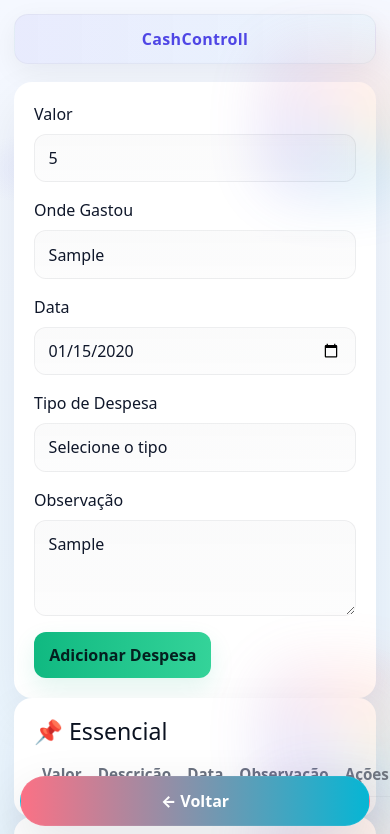
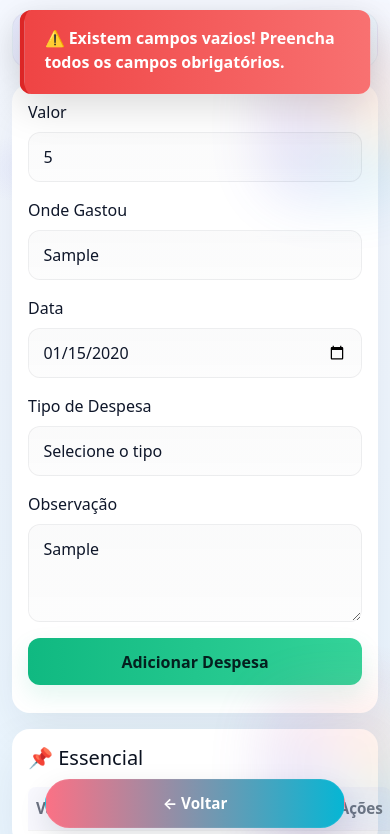
Before and after one commit to DuduDev7/CashControll, a plain HTML site: page expenses.html in a window 390 px wide. Both pictures are taken after typing "5", "Sample", "2020-01-15", "Sample" into the empty fields and a click on the button "Adicionar Despesa". Shown: the top 834 px of the page. Drawn offline with nearby package versions, Linux system fonts and the light colour scheme.

Commit message:
UPDATE - css basico

```diff
--- a/css/style.css
+++ b/css/style.css
@@ -1,13 +1,10 @@
-/* Novo tema - inspirado na imagem: mais claro, vibrante e responsivo.
-   Apenas CSS — mantém os botões .back-btn já existentes nos HTML. */
-
 :root{
-  --bg-a: #f5f8ff;        /* off-white paper */
-  --bg-b: #eaf6ff;        /* soft blue */
-  --accent-1: #4f46e5;    /* indigo */
-  --accent-2: #06b6d4;    /* teal */
-  --accent-3: #fb7185;    /* rose */
-  --accent-4: #f59e0b;    /* amber */
+  --bg-a: #f5f8ff;
+  --bg-b: #eaf6ff;
+  --accent-1: #4f46e5;
+  --accent-2: #06b6d4;
+  --accent-3: #fb7185;
+  --accent-4: #f59e0b;
   --card-bg: #ffffff;
   --muted: #6b7280;
   --radius: 18px;
@@ -17,11 +14,9 @@
   font-family: Inter, "Segoe UI", Roboto, "Helvetica Neue", Arial, sans-serif;
 }
 
-/* Reset / base */
 *{box-sizing:border-box}
-html,body{height:100%}
+html,body{height:100%; margin: 0; padding: 0;}
 body{
-  margin:0;
   padding:28px;
   background:
     radial-gradient(600px 300px at 10% 20%, rgba(79,70,229,0.06), transparent 12%),
@@ -29,47 +24,47 @@
     linear-gradient(180deg, var(--bg-a) 0%, var(--bg-b) 100%);
   -webkit-font-smoothing:antialiased;
   color: #0f172a;
-  -webkit-font-smoothing:antialiased;
 }
 
 /* Header */
 header{
-  position:relative; /* allow absolute back button inside header on desktop */
+  position:relative;
   display:flex;
   align-items:center;
   justify-content:center;
   gap:12px;
-  padding:18px 20px;
-  border-radius:14px;
+  padding:20px 24px;
+  border-radius:16px;
   background: linear-gradient(90deg, rgba(79,70,229,0.07), rgba(6,182,212,0.04));
   border: 1px solid rgba(15,23,42,0.04);
   color: var(--accent-1);
   font-weight:800;
   letter-spacing:0.02em;
   box-shadow: var(--shadow-sm);
-  margin-bottom:18px;
+  margin-bottom:28px;
+  font-size: 1.5rem;
 }
 
-/* Main container */
+/* Main container - melhor espaçamento */
 main{
-  max-width:1100px;
+  max-width:1200px;
   margin:0 auto;
-  min-height: calc(100vh - 160px);
+  min-height: calc(100vh - 200px);
   display:block;
 }
 
-/* Card style: white, floating, with colored top strip like mobile widgets */
+/* Cards com espaçamento melhorado */
 .card, .bemVindo, main > form, main > div {
   background: var(--card-bg);
   border-radius: var(--radius);
-  padding:20px;
+  padding:24px;
   border: none;
   box-shadow: var(--shadow-lg);
   position:relative;
   overflow:visible;
+  margin-bottom:24px;
 }
 
-/* accent ribbon on top-right of cards */
 .card::before, .bemVindo::before, main > form::before, main > div::before{
   content: "";
   position: absolute;
@@ -84,21 +79,26 @@
   pointer-events:none;
 }
 
-/* Headings & text */
-h1,h2,h3,h4{ margin:0 0 8px 0; color:#0b1220 }
-p{ color:var(--muted); margin:0 }
+/* Typography */
+h1,h2,h3,h4{ margin:0 0 12px 0; color:#0b1220; line-height: 1.3; }
+h1{ font-size: 2rem; }
+h2{ font-size: 1.5rem; }
+h3{ font-size: 1.25rem; }
+p{ color:var(--muted); margin:0 0 8px 0; }
 
-/* Forms (inputs) */
+/* Forms */
 .form-control, .form-select {
   background: linear-gradient(180deg, rgba(15,23,42,0.02), rgba(15,23,42,0.01));
   border: 1px solid rgba(15,23,42,0.06);
   color: #0f172a;
-  padding: .7rem .85rem;
+  padding: 0.85rem 1rem;
   border-radius: 12px;
   transition: box-shadow .16s, border-color .16s;
   backdrop-filter: blur(4px);
+  margin-bottom: 12px;
+  width: 100%;
 }
-.form-control::placeholder, .form-select::placeholder { color: #94a3b8; }
+.form-control::placeholder { color: #94a3b8; }
 .form-control:focus, .form-select:focus {
   outline:none;
   border-color: rgba(79,70,229,0.9);
@@ -107,12 +107,15 @@
 }
 
 /* Buttons */
-.btn, .btn-primary, .btn-success {
+.btn, .btn-primary, .btn-success, .btn-danger {
   border-radius: 12px;
-  padding: .68rem .95rem;
+  padding: 0.75rem 1.2rem;
   font-weight:700;
   border:none;
   transition: transform .14s ease, box-shadow .14s ease;
+  width: 100%;
+  margin-bottom: 12px;
+  cursor: pointer;
 }
 .btn-primary {
   background: linear-gradient(90deg, var(--accent-1), var(--accent-2));
@@ -124,111 +127,240 @@
   color: #04201f;
   box-shadow: 0 10px 24px rgba(16,185,129,0.12);
 }
+.btn-danger {
+  background: linear-gradient(90deg, #ef4444, #f87171);
+  color: #fff;
+  width: auto;
+  padding: 0.5rem 0.8rem;
+  font-size: 0.875rem;
+}
 .btn:hover{ transform: translateY(-3px); }
 
-/* Link-as-button fix */
 button > a { color:inherit; text-decoration:none; display:block; width:100%; height:100%; }
 
-/* Back button
-   Desktop: inside header, aligned left (absolute).
-   Mobile: bottom FAB full-width centered. */
+/* Back button */
 .back-btn{
-  position: absolute;
-  left:18px;
-  top:50%;
-  transform: translateY(-50%);
-  display:inline-flex;
+  position: fixed;
+  left: 50%;
+  transform: translateX(-50%);
+  bottom: 20px;
+  display:flex;
   align-items:center;
+  justify-content: center;
   gap:10px;
-  padding:8px 12px;
+  padding:12px 24px;
   background: linear-gradient(90deg, var(--accent-3), var(--accent-2));
   color:#fff;
-  border-radius:10px;
+  border-radius:999px;
   box-shadow: 0 12px 30px rgba(15,23,42,0.12);
   font-weight:700;
   text-decoration:none;
   z-index:9999;
   border: 1px solid rgba(255,255,255,0.06);
-}
-.back-btn::before{
-  content:"";
-  display:inline-block;
-  width:28px;
-  height:28px;
-  line-height:28px;
-  text-align:center;
-  border-radius:7px;
-  background: rgba(255,255,255,0.18);
-  color:#0b1220;
-  font-weight:800;
-  margin-right:4px;
-  mask: none;
-  /* draw arrow with CSS character */
-}
-.back-btn[aria-label]::before{ content: "←"; }
-
-/* When header is not present or back-btn placed elsewhere, keep it fixed */
-@media (min-width: 992px){
-  /* for very wide screens keep back-button inside header as above */
-  .back-btn{ position:absolute; top:50%; left:18px; transform:translateY(-50%); }
+  width: calc(100% - 40px);
+  max-width: 300px;
 }
 
-/* Tables (history) */
+@media (min-width: 992px){
+  .back-btn{
+    position: absolute;
+    left: 18px;
+    top: 50%;
+    transform: translateY(-50%);
+    bottom: auto;
+    width: auto;
+    max-width: none;
+  }
+  header{
+    position: relative;
+  }
+}
+
+/* Tables */
 table{
   width:100%;
   border-collapse: collapse;
   background: transparent;
+  margin-top: 16px;
 }
 th, td{
-  padding:12px 14px;
+  padding:14px 16px;
   border-bottom:1px solid rgba(15,23,42,0.04);
   color:#0b1220;
   text-align:left;
   background: rgba(255,255,255,0.0);
 }
-thead th{ color:var(--muted); font-weight:700; font-size:0.95rem; }
-
-/* Layout helpers */
-.btns{ display:flex; gap:12px; margin-top:18px }
-.vh-100{ min-height:100vh }
-.text-center{ text-align:center }
-
-/* Responsive: mobile changes */
-@media (max-width: 576px){
-  body{ padding:14px; }
-  header{ padding:12px 16px; text-align:center; }
-  main{ padding-bottom:110px; }
-
-  /* move back button to bottom center as wide FAB */
-  .back-btn{
-    position: fixed;
-    left: 50%;
-    transform: translateX(-50%);
-    bottom: 18px;
-    top: auto;
-    width: calc(100% - 40px);
-    justify-content:center;
-    padding:12px 18px;
-    border-radius:999px;
-    gap:10px;
-    font-weight:800;
-    box-shadow: 0 18px 50px rgba(15,23,42,0.12);
-  }
-  .back-btn::before{ display:none; }
-
-  .btns{ flex-direction:column; }
-  th, td{ padding:10px 8px; font-size:0.95rem; }
-  .card, .bemVindo{ padding:14px; border-radius:14px; }
+thead th{
+  color:var(--muted);
+  font-weight:700;
+  font-size:0.95rem;
+  background: rgba(79,70,229,0.04);
+  border-radius: 8px 8px 0 0;
 }
 
-/* Small special: login/cadastro card contrast */
-.bg-light.d-flex.align-items-center.justify-content-center.vh-100 > .card {
-  background: linear-gradient(180deg, #ffffff, #fbfdff);
-  border-radius:18px;
-  border: 1px solid rgba(15,23,42,0.04);
-  box-shadow: var(--shadow-lg);
+/* Dashboard - espaçamento entre seções */
+.bemVindo {
+  background: linear-gradient(135deg, rgba(79,70,229,0.08), rgba(6,182,212,0.05));
+  border-left: 5px solid var(--accent-1);
+  padding: 28px;
 }
 
-/* final tweaks */
+.totalEntrou, .totalSaiu, .saldoTotal, .grafico {
+  display: grid;
+  grid-template-columns: 1fr 1fr;
+  gap: 12px;
+  align-items: center;
+  padding: 24px;
+}
+
+.totalEntrou h2, .totalSaiu h2, .saldoTotal h2, .grafico h2 {
+  margin: 0;
+}
+
+.totalEntrou p, .totalSaiu p, .saldoTotal p {
+  font-size: 1.8rem;
+  font-weight: 700;
+  color: var(--accent-1);
+  margin: 0;
+}
+
+/* Buttons section */
+.btns{
+  display:flex;
+  gap:16px;
+  margin-top:24px;
+  flex-wrap: wrap;
+}
+
+.btns button {
+  flex: 1;
+  min-width: 150px;
+}
+
+/* Alerta customizado */
+.alert-custom {
+  position: fixed;
+  top: 20px;
+  left: 50%;
+  transform: translateX(-50%) translateY(-200px);
+  z-index: 10000;
+  transition: transform 0.3s ease;
+  border-radius: 12px;
+  box-shadow: 0 12px 40px rgba(0,0,0,0.15);
+  min-width: 280px;
+  max-width: 90%;
+}
+
+.alert-custom.show {
+  transform: translateX(-50%) translateY(0);
+}
+
+.alert-custom.success {
+  background: linear-gradient(90deg, #10b981, #34d399);
+  border-left: 5px solid #059669;
+}
+
+.alert-custom.error {
+  background: linear-gradient(90deg, #ef4444, #f87171);
+  border-left: 5px solid #dc2626;
+}
+
+.alert-content {
+  padding: 16px 20px;
+  color: #fff;
+  font-weight: 600;
+}
+
+.alert-content p {
+  color: #fff;
+  margin: 0 0 4px 0;
+  font-size: 1rem;
+}
+
+.alert-content small {
+  color: rgba(255,255,255,0.8);
+  font-size: 0.85rem;
+}
+
+/* Responsive */
+@media (max-width: 768px){
+  body{ padding:16px; }
+  header{
+    padding:16px 20px;
+    text-align:center;
+    margin-bottom: 20px;
+    font-size: 1.25rem;
+  }
+  main{ padding-bottom:120px; }
+
+  .card, .bemVindo, main > form, main > div {
+    padding:18px;
+    margin-bottom:18px;
+  }
+
+  .totalEntrou, .totalSaiu, .saldoTotal, .grafico {
+    grid-template-columns: 1fr;
+    gap: 8px;
+    padding: 18px;
+  }
+
+  th, td{
+    padding:10px 8px;
+    font-size:0.9rem;
+  }
+
+  .btns{
+    flex-direction: column;
+    gap: 12px;
+    margin-top: 20px;
+  }
+
+  .btns button {
+    width: 100%;
+    min-width: auto;
+  }
+
+  .btn, .btn-primary, .btn-success {
+    padding: 0.7rem 1rem;
+    width: 100%;
+  }
+
+  .back-btn{
+    width: calc(100% - 32px);
+    bottom: 16px;
+    padding: 12px 20px;
+    font-size: 0.95rem;
+  }
+}
+
+@media (max-width: 480px){
+  body{ padding:12px; }
+  header{
+    padding:14px 16px;
+    font-size: 1.1rem;
+    margin-bottom: 16px;
+  }
+
+  .card, .bemVindo, main > form, main > div {
+    padding:16px;
+    margin-bottom:16px;
+  }
+
+  .form-control, .form-select {
+    padding: 0.75rem 0.9rem;
+    font-size: 1rem;
+  }
+
+  h1{ font-size: 1.5rem; }
+  h2{ font-size: 1.25rem; }
+
+  .alert-custom {
+    min-width: 90vw;
+    top: 10px;
+  }
+}
+
 a { color: var(--accent-1); text-decoration: none; }
 a:hover { text-decoration: underline; }
+
+hr { margin: 24px 0; border: none; border-top: 1px solid rgba(15,23,42,0.04); }
```
